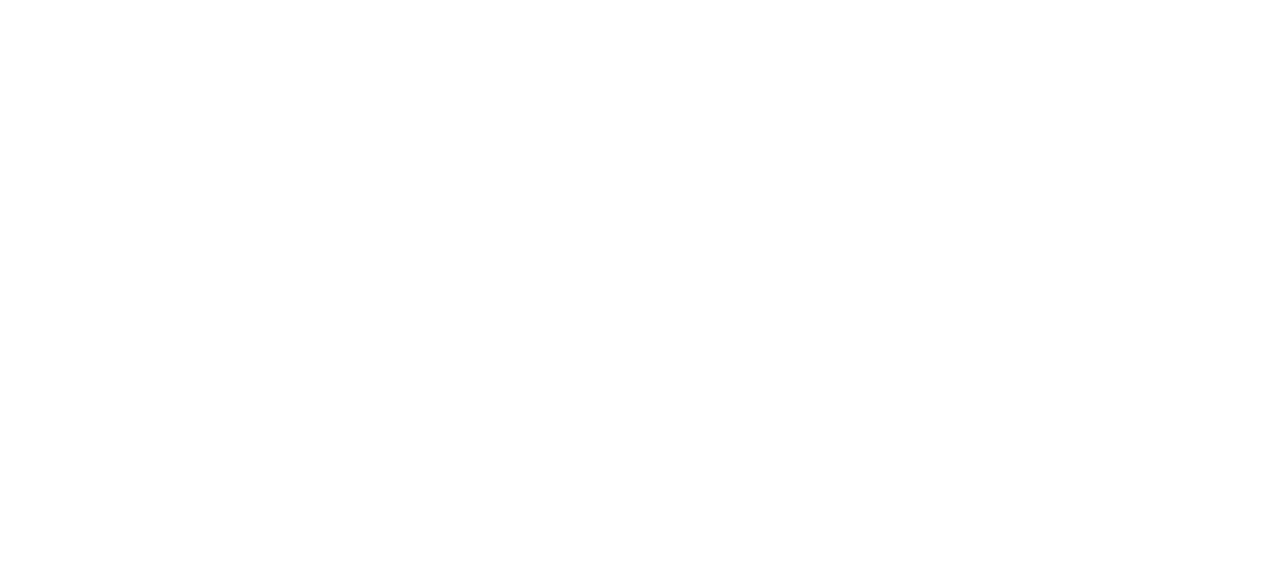
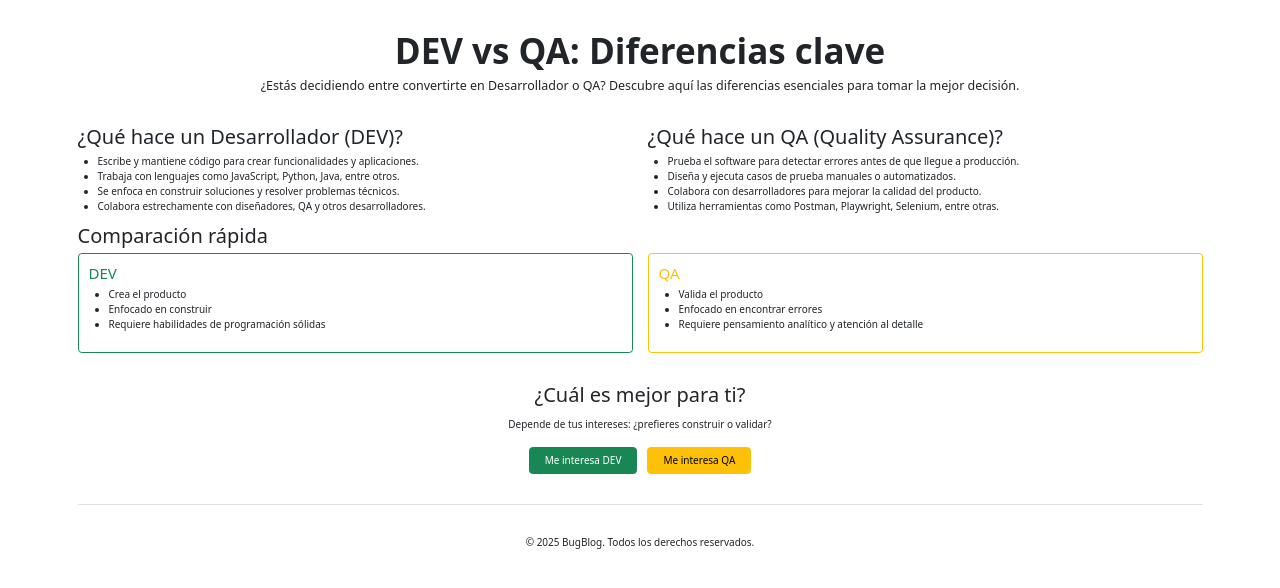
Before and after one commit to caberos/bugblog, a React (Create React App) app: page /blog/dev-vs-qa in a window 1280 px wide. Before the commit this address had no page. Shown: the top 588 px of the page. Built offline with nearby package versions, Linux system fonts and the light colour scheme.

Commit message:
add new pages and improve some pages

```diff
--- a/src/App.js
+++ b/src/App.js
@@ -7,6 +7,7 @@
 import ProjectDev from './pages/dev/project_dev';
 import BackFront from './pages/dev/backfrond';
 import ApiPage from './pages/dev/api_page';
+import DevVsQaPage from './pages/articles/devvsqa_page';
 
 
 function App() {
@@ -19,6 +20,7 @@
         <Route path="/blog/rol-qa" element={<QA />} />
         <Route path="/blog/proyecto-dev" element={<ProjectDev />} />
         <Route path="/blog/back-front" element={<BackFront />} />
+        <Route path="/blog/dev-vs-qa" element={<DevVsQaPage />} />
         <Route path="/blog/api" element={<ApiPage />} />
 
       </Routes>
--- /dev/null
+++ b/src/pages/articles/devvsqa_page.jsx
@@ -0,0 +1,106 @@
+import React from "react";
+
+export default function DevVsQaPage() {
+  return (
+    <main className="container py-5">
+      <header className="text-center mb-5">
+        <h1 className="display-4 fw-bold">DEV vs QA: Diferencias clave</h1>
+        <p className="lead">
+          ¿Estás decidiendo entre convertirte en Desarrollador o QA? Descubre
+          aquí las diferencias esenciales para tomar la mejor decisión.
+        </p>
+      </header>
+      <div className="row">
+        <section className="col-md-6 mb-3 mb-md-0">
+          <h2>¿Qué hace un Desarrollador (DEV)?</h2>
+          <ul>
+            <li>
+              Escribe y mantiene código para crear funcionalidades y
+              aplicaciones.
+            </li>
+            <li>
+              Trabaja con lenguajes como JavaScript, Python, Java, entre otros.
+            </li>
+            <li>
+              Se enfoca en construir soluciones y resolver problemas técnicos.
+            </li>
+            <li>
+              Colabora estrechamente con diseñadores, QA y otros
+              desarrolladores.
+            </li>
+          </ul>
+        </section>
+
+        <section className="col-md-6 mb-3 mb-md-0">
+          <h2>¿Qué hace un QA (Quality Assurance)?</h2>
+          <ul>
+            <li>
+              Prueba el software para detectar errores antes de que llegue a
+              producción.
+            </li>
+            <li>Diseña y ejecuta casos de prueba manuales o automatizados.</li>
+            <li>
+              Colabora con desarrolladores para mejorar la calidad del producto.
+            </li>
+            <li>
+              Utiliza herramientas como Postman, Playwright, Selenium, entre
+              otras.
+            </li>
+          </ul>
+        </section>
+      </div>
+      <section className="mb-5">
+        <h2>Comparación rápida</h2>
+        <div className="row">
+          <div className="col-md-6 mb-3 mb-md-0">
+            <div className="card h-100 border-success">
+              <div className="card-body">
+                <h4 className="text-success">DEV</h4>
+                <ul>
+                  <li>Crea el producto</li>
+                  <li>Enfocado en construir</li>
+                  <li>Requiere habilidades de programación sólidas</li>
+                </ul>
+              </div>
+            </div>
+          </div>
+          <div className="col-md-6">
+            <div className="card h-100 border-warning">
+              <div className="card-body">
+                <h4 className="text-warning">QA</h4>
+                <ul>
+                  <li>Valida el producto</li>
+                  <li>Enfocado en encontrar errores</li>
+                  <li>Requiere pensamiento analítico y atención al detalle</li>
+                </ul>
+              </div>
+            </div>
+          </div>
+        </div>
+      </section>
+
+      <section className="text-center my-5">
+        <h2 className="mb-3">¿Cuál es mejor para ti?</h2>
+        <p className="mb-4">
+          Depende de tus intereses: ¿prefieres construir o validar?
+        </p>
+        <div className="d-flex justify-content-center gap-3 flex-wrap">
+          <a href="/blog/rol-dev" className="btn btn-success px-4 py-2">
+            Me interesa DEV
+          </a>
+          <a href="/blog/rol-qa" className="btn btn-warning px-4 py-2">
+            Me interesa QA
+          </a>
+        </div>
+      </section>
+
+      <footer className="text-center mt-5 pt-5 border-top">
+        <p>
+          &copy; {new Date().getFullYear()} BugBlog. Todos los derechos
+          reservados.
+        </p>
+
+      </footer>
+    </main>
+  );
+}
--- a/src/pages/dev/devs_page.jsx
+++ b/src/pages/dev/devs_page.jsx
@@ -11,8 +11,8 @@
         </p>
       </section>
 
-      {/* Rutas de aprendizaje */}
-      <section className="mb-5">
+      <div className="row">
+      <section className="col-md-6 mb-3 mb-md-0">
         <h2>Rutas recomendadas</h2>
         <ul>
           <li><strong>Frontend:</strong> HTML, CSS, JavaScript, React</li>
@@ -20,7 +20,16 @@
           <li><strong>Fullstack:</strong> Combinación de ambos + DevOps básico</li>
         </ul>
       </section>
-
+      <section className="col-md-6 mb-3 mb-md-0">
+        <h2>Tecnologías clave</h2>
+        <ul>
+          <li>HTML, CSS, JavaScript</li>
+          <li>React, Vue, Angular</li>
+          <li>Git y GitHub</li>
+          <li>Node.js, Express, Spring Boot, Python</li>
+        </ul>
+      </section>
+    </div>
       {/* Artículos destacados */}
       <section className="mb-5">
         <h2>Lecturas recomendadas</h2>
@@ -55,19 +64,8 @@
         </div>
       </section>
 
-      {/* Tecnologías populares */}
-      <section className="mb-5">
-        <h2>Tecnologías clave</h2>
-        <ul>
-          <li>HTML, CSS, JavaScript</li>
-          <li>React, Vue, Angular</li>
-          <li>Git y GitHub</li>
-          <li>Node.js, Express, Spring Boot, Python</li>
-        </ul>
-      </section>
-
-      {/* Herramientas esenciales */}
-      <section className="mb-5">
+      <div className="row">
+      <section className="col-md-6 mb-3 mb-md-0">
         <h2>Herramientas recomendadas</h2>
         <ul>
           <li><a href="https://code.visualstudio.com/" target="_blank" rel="noopener noreferrer">VS Code</a> – Editor de código favorito de los devs</li>
@@ -77,7 +75,7 @@
       </section>
 
       {/* Ejercicios y proyectos */}
-      <section className="mb-5">
+      <section className="col-md-6 mb-3 mb-md-0">
         <h2>Proyectos para practicar</h2>
         <ul>
           <li>To-do list con React</li>
@@ -85,6 +83,7 @@
           <li>Portafolio web personal</li>
         </ul>
       </section>
+      </div>
 
       {/* CTA */}
       <section className="text-center my-5">
--- a/src/pages/qa/qa.jsx
+++ b/src/pages/qa/qa.jsx
@@ -63,8 +63,8 @@
         </div>
       </section>
 
-      {/* Herramientas */}
-      <section className="mb-5">
+      <div className="row">
+      <section className="col-md-6 mb-3 mb-md-0">
         <h2>Herramientas esenciales</h2>
         <ul>
           <li>Postman – Para pruebas de API</li>
@@ -74,8 +74,7 @@
         </ul>
       </section>
 
-      {/* Proyectos prácticos */}
-      <section className="mb-5">
+      <section className="col-md-6 mb-3 mb-md-0">
         <h2>Proyectos para practicar</h2>
         <ul>
           <li>Prueba una API pública y reporta errores simulados</li>
@@ -83,6 +82,7 @@
           <li>Simula pruebas funcionales en una web simple</li>
         </ul>
       </section>
+      </div>
 
       {/* CTA final */}
       <section className="text-center my-5">
```
